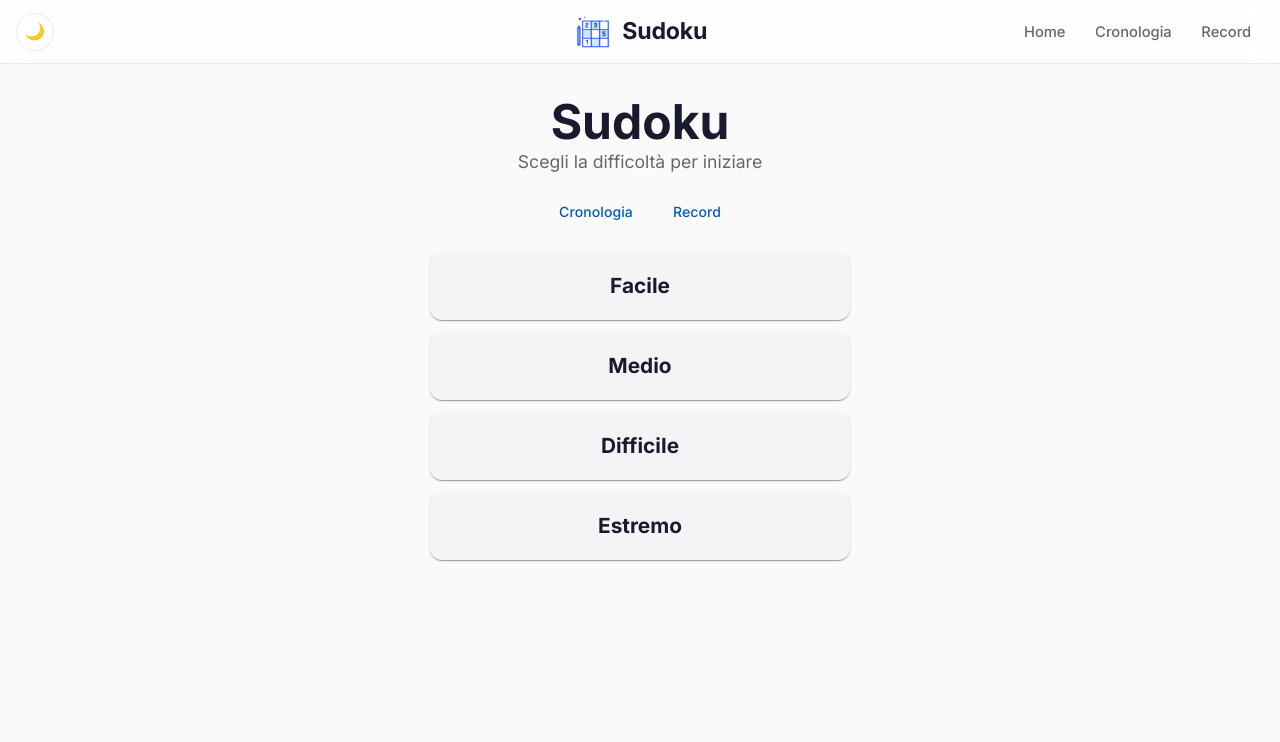
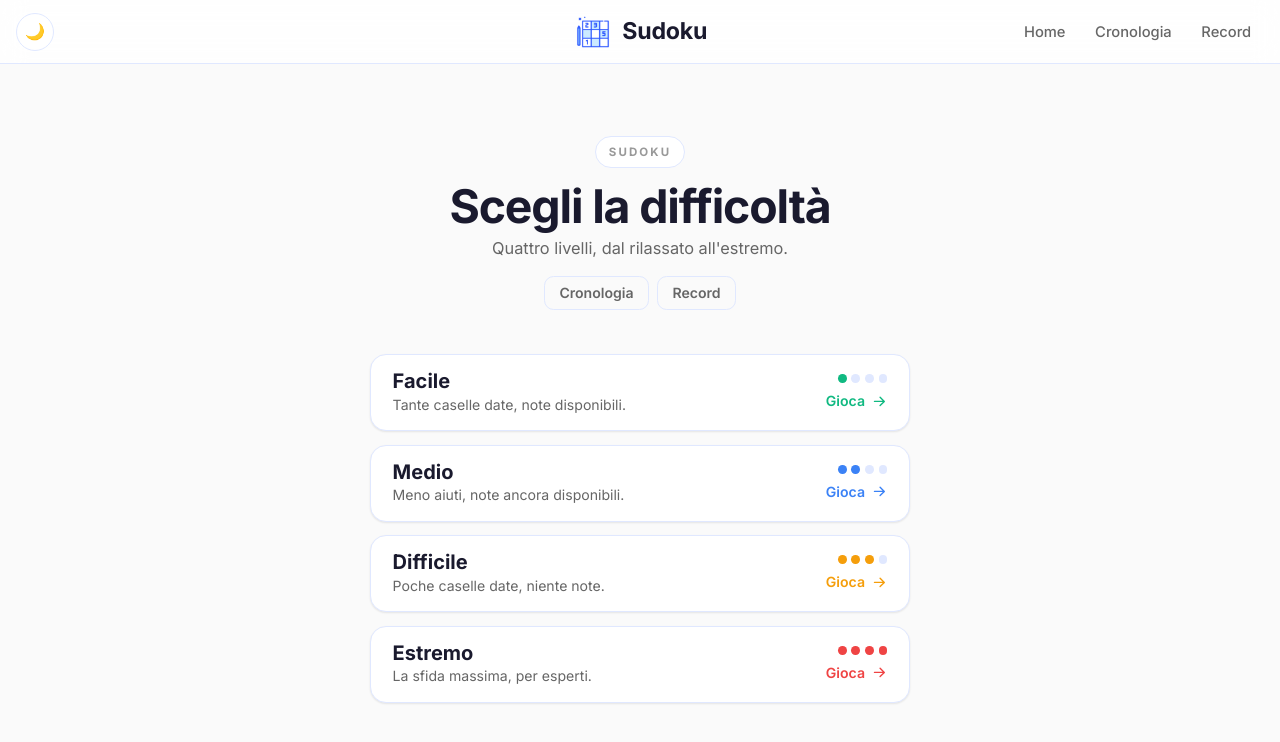
Before and after one commit to MarcoSabatini98/sudokuFE, an Angular app: page /sudoku in a window 1280 px wide. Shown: the top 742 px of the page. Built offline with nearby package versions, Linux system fonts and the light colour scheme.

Commit message:
style: modern Sudoku difficulty selection (stacked accent cards)

```diff
--- a/src/app/features/sudoku-home/sudoku-home.component.css
+++ b/src/app/features/sudoku-home/sudoku-home.component.css
@@ -1,58 +1,182 @@
-.home-container {
+.sk-page {
+  max-width: 880px;
+  margin: 0 auto;
+  padding: clamp(2.5rem, 6vw, 4.5rem) 1.25rem 3.5rem;
+}
+
+/* ── Hero ─────────────────────────────────────────────── */
+
+.sk-hero {
+  text-align: center;
+  margin-bottom: clamp(1.75rem, 4vw, 2.75rem);
+}
+
+.sk-eyebrow {
+  display: inline-block;
+  font-size: 0.72rem;
+  font-weight: 700;
+  letter-spacing: 0.18em;
+  text-transform: uppercase;
+  color: var(--clr-text-muted);
+  padding: 0.3rem 0.8rem;
+  border: 1px solid var(--clr-border-light);
+  border-radius: 1rem;
+  background: var(--clr-surface);
+}
+
+.sk-title {
+  margin: 0.9rem 0 0.4rem;
+  font-size: clamp(2rem, 5.5vw, 2.9rem);
+  font-weight: 800;
+  letter-spacing: -0.025em;
+  line-height: 1.07;
+  color: var(--clr-text-primary);
+}
+
+.sk-sub {
+  margin: 0 0 1.1rem;
+  font-size: 1.02rem;
+  color: var(--clr-text-secondary);
+}
+
+.sk-links {
+  display: inline-flex;
+  gap: 0.5rem;
+}
+
+.sk-link {
+  padding: 0.4rem 0.9rem;
+  border-radius: 0.6rem;
+  border: 1px solid var(--clr-border-light);
+  font-size: 0.88rem;
+  font-weight: 600;
+  color: var(--clr-text-secondary);
+  text-decoration: none;
+  transition: background 0.15s ease, color 0.15s ease, border-color 0.15s ease;
+}
+
+.sk-link:hover {
+  background: var(--clr-surface-2);
+  color: var(--clr-text-primary);
+  border-color: var(--clr-border);
+}
+
+/* ── Card difficoltà ──────────────────────────────────── */
+
+.sk-grid {
   display: flex;
   flex-direction: column;
-  align-items: center;
-  padding: 3rem 1rem;
-  gap: 1.25rem;
+  gap: 0.85rem;
+  max-width: 540px;
+  margin: 0 auto;
 }
 
-.title {
-  font-size: 3rem;
+.sk-card {
+  --accent: var(--clr-selected);
+  position: relative;
+  display: flex;
+  flex-direction: row;
+  align-items: center;
+  gap: 1rem;
+  padding: 1rem 1.35rem;
+  font: inherit;
+  text-align: left;
+  cursor: pointer;
+  background: var(--clr-surface);
+  border: 1px solid var(--clr-border-light);
+  border-radius: 1rem;
+  box-shadow: 0 1px 2px var(--clr-shadow);
+  overflow: hidden;
+  transition: transform 0.18s ease, box-shadow 0.18s ease, border-color 0.18s ease;
+}
+
+.sk-card::after {
+  content: '';
+  position: absolute;
+  inset: 0 0 auto 0;
+  height: 3px;
+  background: var(--accent);
+  opacity: 0;
+  transition: opacity 0.18s ease;
+}
+
+.sk-card:hover,
+.sk-card:focus-visible {
+  transform: translateY(-4px);
+  border-color: color-mix(in srgb, var(--accent) 50%, var(--clr-border-light));
+  box-shadow:
+    0 14px 32px var(--clr-shadow),
+    0 0 0 1px color-mix(in srgb, var(--accent) 22%, transparent);
+  outline: none;
+}
+
+.sk-card:hover::after,
+.sk-card:focus-visible::after {
+  opacity: 1;
+}
+
+/* contenuto: testo a sinistra, livello + CTA a destra */
+.sk-main {
+  display: flex;
+  flex-direction: column;
+  gap: 0.2rem;
+  flex: 1;
+  min-width: 0;
+}
+
+.sk-side {
+  display: flex;
+  flex-direction: column;
+  align-items: flex-end;
+  gap: 0.5rem;
+  flex-shrink: 0;
+}
+
+/* indicatore di livello (pallini) */
+.sk-level {
+  display: inline-flex;
+  gap: 0.3rem;
+}
+
+.sk-dot {
+  width: 0.55rem;
+  height: 0.55rem;
+  border-radius: 50%;
+  background: var(--clr-border-light);
+}
+
+.sk-dot.on {
+  background: var(--accent);
+}
+
+.sk-name {
+  font-size: 1.25rem;
   font-weight: 700;
   color: var(--clr-text-primary);
-  margin: 0;
 }
 
-.subtitle {
-  font-size: 1.1rem;
+.sk-desc {
+  font-size: 0.88rem;
+  line-height: 1.4;
   color: var(--clr-text-secondary);
-  margin: 0;
 }
 
-.nav-links {
-  display: flex;
-  gap: 1rem;
+.sk-cta {
+  display: inline-flex;
+  align-items: center;
+  gap: 0.35rem;
+  font-size: 0.88rem;
+  font-weight: 600;
+  color: var(--accent);
 }
 
-.difficulty-list {
-  display: flex;
-  flex-direction: column;
-  gap: 0.75rem;
-  width: 100%;
-  max-width: 420px;
+.sk-cta .arrow {
+  width: 1.05rem;
+  height: 1.05rem;
+  transition: transform 0.18s ease;
 }
 
-.difficulty-card {
-  cursor: pointer;
-  transition: transform 0.15s, box-shadow 0.15s;
-  width: 100%;
+.sk-card:hover .sk-cta .arrow,
+.sk-card:focus-visible .sk-cta .arrow {
+  transform: translateX(4px);
 }
-
-.difficulty-card:hover {
-  transform: translateY(-3px);
-  box-shadow: 0 8px 24px var(--clr-shadow);
-}
-
-.card-content {
-  display: flex;
-  align-items: center;
-  justify-content: center;
-  padding: 1.5rem 1.25rem !important;
-}
-
-.diff-label {
-  font-size: 1.3rem;
-  font-weight: 700;
-  color: var(--clr-text-primary);
-  text-align: center;
-}
--- a/src/app/features/sudoku-home/sudoku-home.component.html
+++ b/src/app/features/sudoku-home/sudoku-home.component.html
@@ -1,19 +1,37 @@
-<div class="home-container">
-  <h1 class="title">Sudoku</h1>
-  <p class="subtitle">Scegli la difficoltà per iniziare</p>
+<div class="sk-page">
+  <header class="sk-hero">
+    <span class="sk-eyebrow">Sudoku</span>
+    <h1 class="sk-title">Scegli la difficoltà</h1>
+    <p class="sk-sub">Quattro livelli, dal rilassato all'estremo.</p>
 
-  <div class="nav-links">
-    <a mat-button routerLink="/history">Cronologia</a>
-    <a mat-button routerLink="/records">Record</a>
-  </div>
+    <div class="sk-links">
+      <a class="sk-link" routerLink="/history">Cronologia</a>
+      <a class="sk-link" routerLink="/records">Record</a>
+    </div>
+  </header>
 
-  <div class="difficulty-list">
+  <div class="sk-grid">
     @for (diff of difficulties; track diff) {
-      <mat-card class="difficulty-card" (click)="startGame(diff)">
-        <mat-card-content class="card-content">
-          <div class="diff-label">{{ labels[diff] }}</div>
-        </mat-card-content>
-      </mat-card>
+      <button type="button" class="sk-card" [style.--accent]="meta[diff].accent" (click)="startGame(diff)">
+        <span class="sk-main">
+          <span class="sk-name">{{ labels[diff] }}</span>
+          <span class="sk-desc">{{ meta[diff].desc }}</span>
+        </span>
+
+        <span class="sk-side">
+          <span class="sk-level" aria-hidden="true">
+            @for (i of levels; track i) {
+              <span class="sk-dot" [class.on]="i <= meta[diff].level"></span>
+            }
+          </span>
+          <span class="sk-cta">
+            Gioca
+            <svg class="arrow" viewBox="0 0 24 24" fill="none" stroke="currentColor" stroke-width="2" stroke-linecap="round" stroke-linejoin="round">
+              <path d="M5 12h14M13 6l6 6-6 6" />
+            </svg>
+          </span>
+        </span>
+      </button>
     }
   </div>
 </div>
--- a/src/app/features/sudoku-home/sudoku-home.component.ts
+++ b/src/app/features/sudoku-home/sudoku-home.component.ts
@@ -1,21 +1,33 @@
 import { ChangeDetectionStrategy, Component, inject } from '@angular/core';
 import { Router, RouterLink } from '@angular/router';
-import { MatButtonModule } from '@angular/material/button';
-import { MatCardModule } from '@angular/material/card';
 
 import { DIFFICULTIES, DIFFICULTY_LABELS, type Difficulty } from '../../shared/models/game.model';
+
+interface DiffMeta {
+  accent: string;
+  level: number;
+  desc: string;
+}
 
 @Component({
   selector: 'app-sudoku-home',
   standalone: true,
   changeDetection: ChangeDetectionStrategy.OnPush,
-  imports: [RouterLink, MatButtonModule, MatCardModule],
+  imports: [RouterLink],
   templateUrl: './sudoku-home.component.html',
   styleUrl: './sudoku-home.component.css',
 })
 export class SudokuHomeComponent {
   readonly difficulties = DIFFICULTIES;
   readonly labels = DIFFICULTY_LABELS;
+  readonly levels = [1, 2, 3, 4];
+
+  readonly meta: Record<Difficulty, DiffMeta> = {
+    easy: { accent: '#10b981', level: 1, desc: 'Tante caselle date, note disponibili.' },
+    medium: { accent: '#3b82f6', level: 2, desc: 'Meno aiuti, note ancora disponibili.' },
+    hard: { accent: '#f59e0b', level: 3, desc: 'Poche caselle date, niente note.' },
+    extreme: { accent: '#ef4444', level: 4, desc: 'La sfida massima, per esperti.' },
+  };
 
   private readonly router = inject(Router);
 
```
